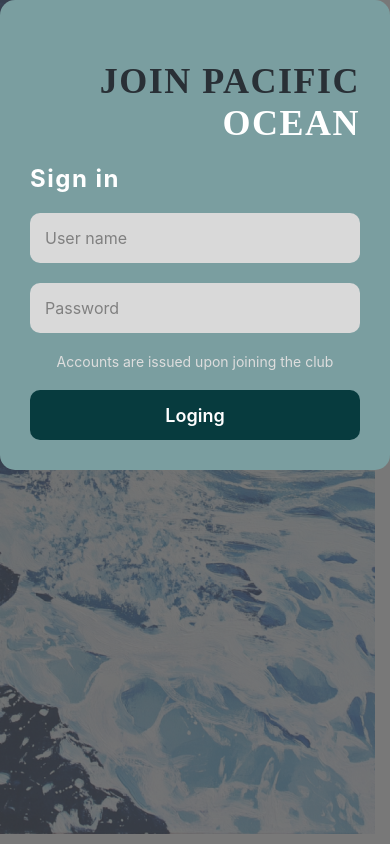
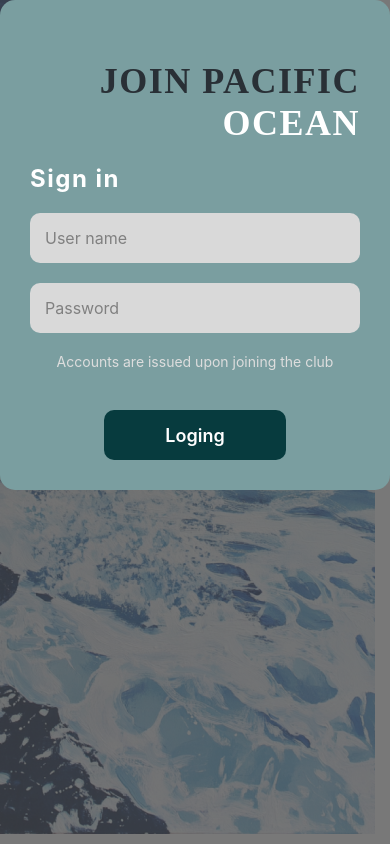
Before and after one commit to Vitalii1813/PacificOcean, a React Native app: screen /Login in a window 390 px wide. Built offline with nearby package versions, Linux system fonts and the light colour scheme.

Commit message:
fixlogin

```diff
--- a/displays/LoginOcean.tsx
+++ b/displays/LoginOcean.tsx
@@ -40,9 +40,11 @@ export default function LoginScreen({ navigation }: any) {
             onChangeText={setPassword}
           />
           <Text style={styles.accountText}>Accounts are issued upon joining the club</Text>
+          <View style={styles.buttonContainer}>
           <TouchableOpacity style={styles.button} onPress={handleLogin}>
             <Text style={styles.buttonText}>Loging</Text>
           </TouchableOpacity>
+          </View>
         </View>
       </View>
     </ImageBackground>
@@ -95,9 +97,15 @@ const styles = StyleSheet.create({
     textAlign: 'center',
     marginBottom: 20,
   },
+  buttonContainer: {
+    marginTop:20,
+    justifyContent: 'center',
+    alignItems: 'center',
+    flex: 1, // Розтягує контейнер на весь доступний простір
+  },
   button: {
     height: 50,
-    width: '100%',
+    width: '55%',
     backgroundColor: '#073B3E', // Змінено колір кнопки
     justifyContent: 'center',
     alignItems: 'center',
```
